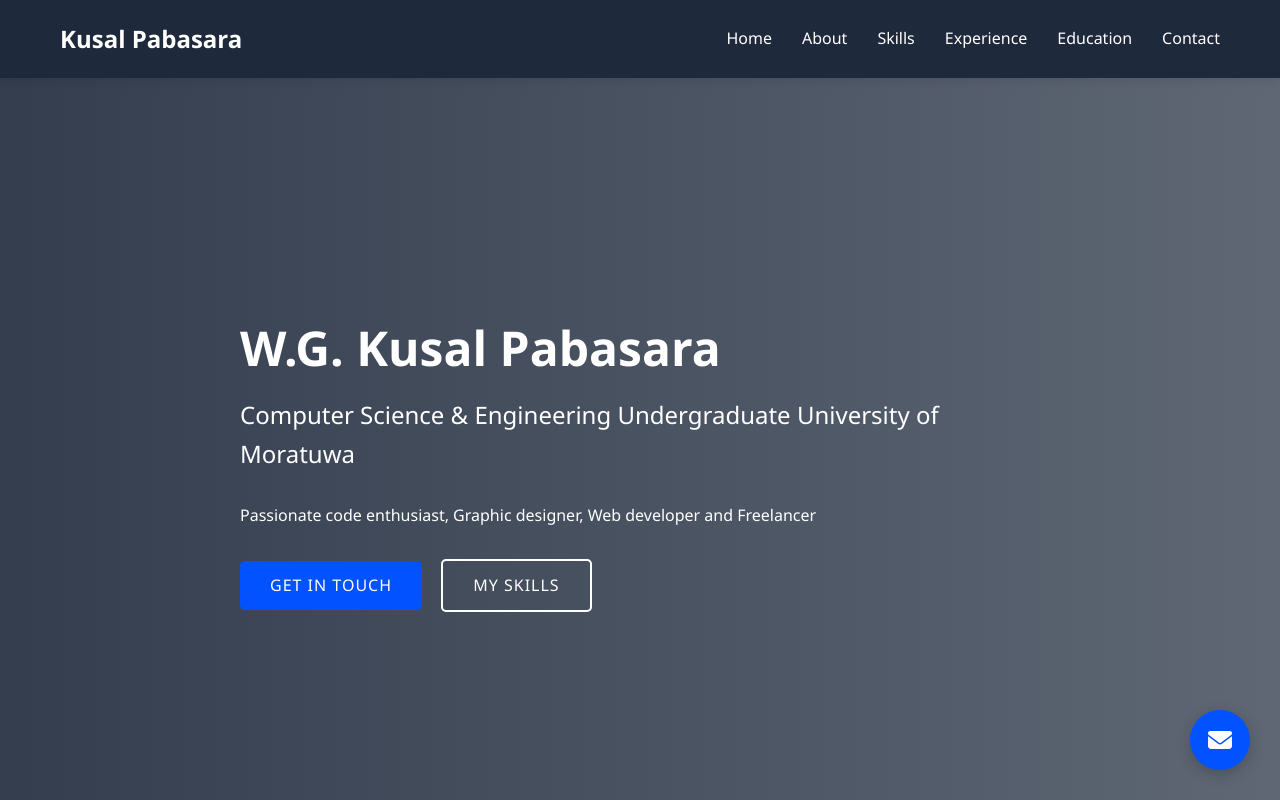
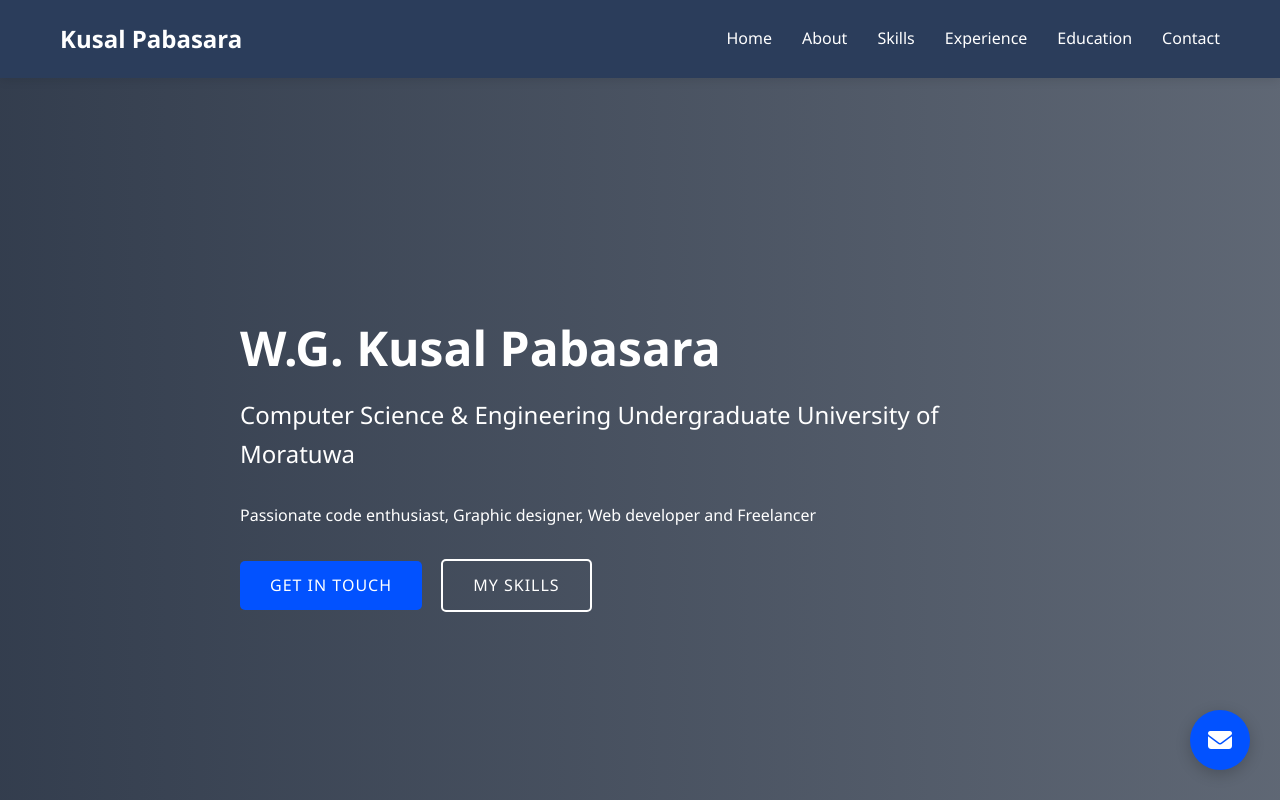
Before and after one commit to KusalPabasara/MYPersonalWebsite, a plain HTML site: page index.html in a window 1280 px wide. Shown: the top 800 px of the page. Drawn offline with Linux system fonts and the light colour scheme.

Commit message:
Update index.html

```diff
--- a/index.html
+++ b/index.html
@@ -9,9 +9,9 @@
         :root {
             --primary-color:rgb(2, 82, 255);
             --secondary-color: #5070d8;
-            --dark-color: #1e293b;
+            --dark-color: #2b3d5b;
             --light-color: #f8fafc;
-            --text-color: #374251;
+            --text-color: #172230;
             --accent-color: #3b82f6;
         }
 
```
